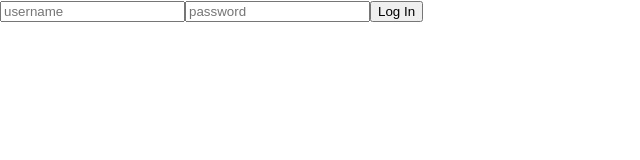
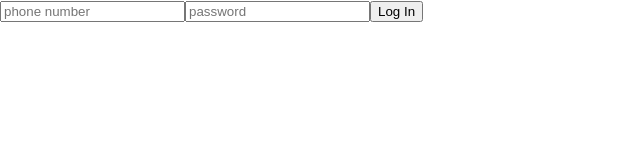
Before and after one commit to pagella42/comunidad-pedasi, a React (Create React App) app: page /user in a window 1280 px wide. Shown: the top 160 px of the page, without its empty margins (0-640 px from the left). Built offline with nearby package versions, Linux system fonts and the light colour scheme.

Commit message:
passing number to createPost

```diff
--- a/src/user/Login.js
+++ b/src/user/Login.js
@@ -4,7 +4,7 @@ class Login extends Component {
     constructor(){
         super()
         this.state = {
-            username: "",
+            phone: "",
         }
     }
     handleInputChange = (event) => {
@@ -13,13 +13,13 @@ class Login extends Component {
     }
 
     login = () => {
-        this.props.login(this.state.username)
+        this.props.login(this.state.phone)
     }
 
     render() {
         return (
             <div>
-                <input type="text" placeholder="username" name="username" onChange={this.handleInputChange}/>
+                <input type="string" placeholder="phone number" name="phone" onChange={this.handleInputChange}/>
                 <input type="password" placeholder="password" />
                 <button onClick={this.login}>Log In</button>
             </div>
--- a/src/user/User.js
+++ b/src/user/User.js
@@ -6,20 +6,20 @@ class User extends Component {
     constructor(){
         super()
         this.state = {
-            login : {username:"",
+            login : {phone:"",
         isLoggedIn:false,}
         }
     }
 
-    login = (username) => {
-        let login = {username : username, isLoggedIn : true}
+    login = (phone) => {
+        let login = {phone : phone, isLoggedIn : true}
         this.setState({login : login})
     }
 
     render() {
         return (
             <div>
-                {this.state.login.isLoggedIn ? <Landing /> : <Login login={this.login} />}
+                {this.state.login.isLoggedIn ? <Landing phone={this.state.phone}/> : <Login login={this.login} />}
             </div>
         );
     }
--- a/src/user/landing/Landing.js
+++ b/src/user/landing/Landing.js
@@ -5,7 +5,7 @@ class Landing extends Component {
     render() {
         return (<div>
             // Landing User
-            <Feed />
+            <Feed phone={this.props.phone}/>
         </div>)
     }
 }
--- a/src/user/landing/create-post/CreatePost.js
+++ b/src/user/landing/create-post/CreatePost.js
@@ -15,7 +15,7 @@ class CreatePost extends Component {
                 date:"",
                 address:"",
             },
-            usersPhone: "+1 (881) 599-2995", // For now dummy data // Pass it from Login
+            usersPhone: "", // For now dummy data // Pass it from Login
             verifyPost:{
                 show:false,
             }
@@ -68,6 +68,7 @@ class CreatePost extends Component {
     }
 
     async componentDidMount(){
+        this.setState({usersPhone : this.props.phone})
         await this.getCategories()
     }
 
--- a/src/user/landing/feed/Feed.js
+++ b/src/user/landing/feed/Feed.js
@@ -27,7 +27,7 @@ class Feed extends Component {
         return (
             <div>
             {/* call filter comp */}
-            <CreatePost getAllPosts={this.getAllPosts}/>
+            <CreatePost phone={this.props.phone} getAllPosts={this.getAllPosts}/>
             <Results posts={this.state.posts}/>
         </div>
         )
```
